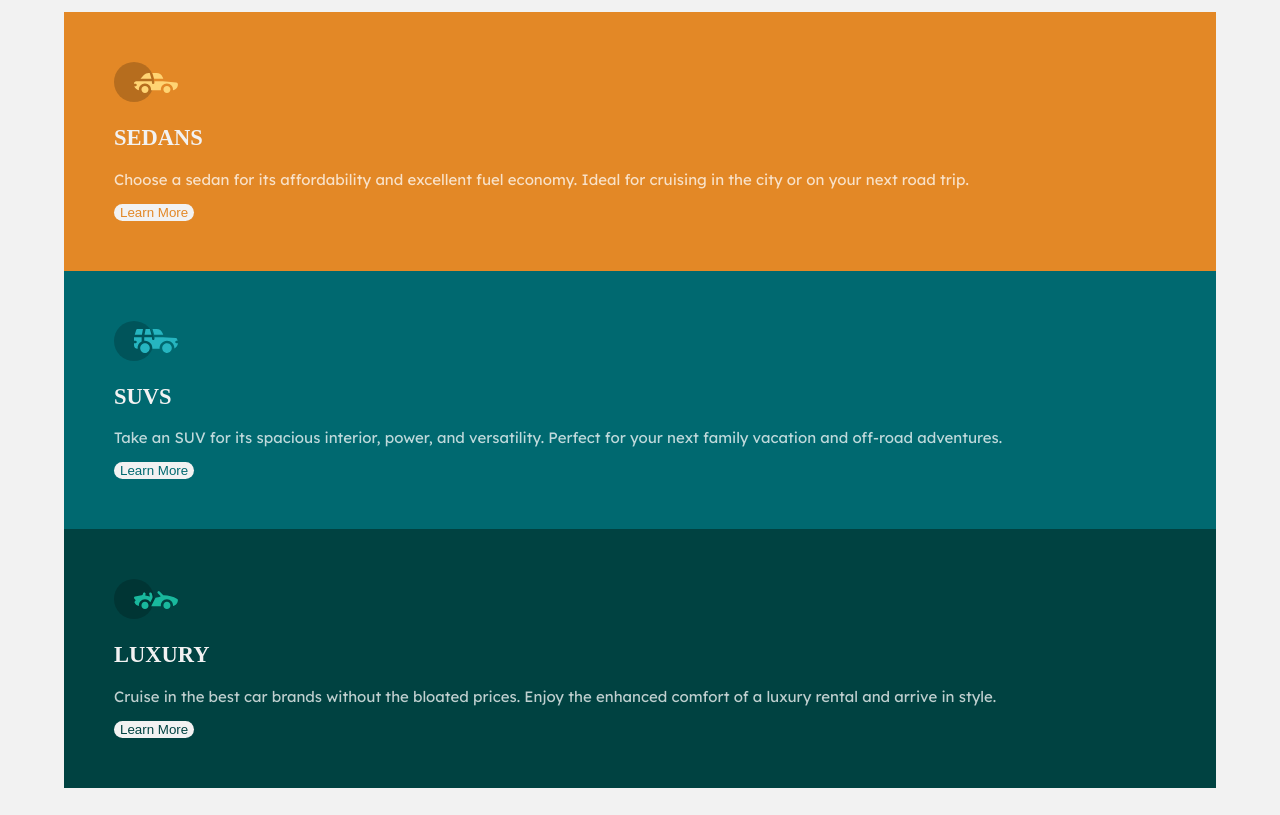
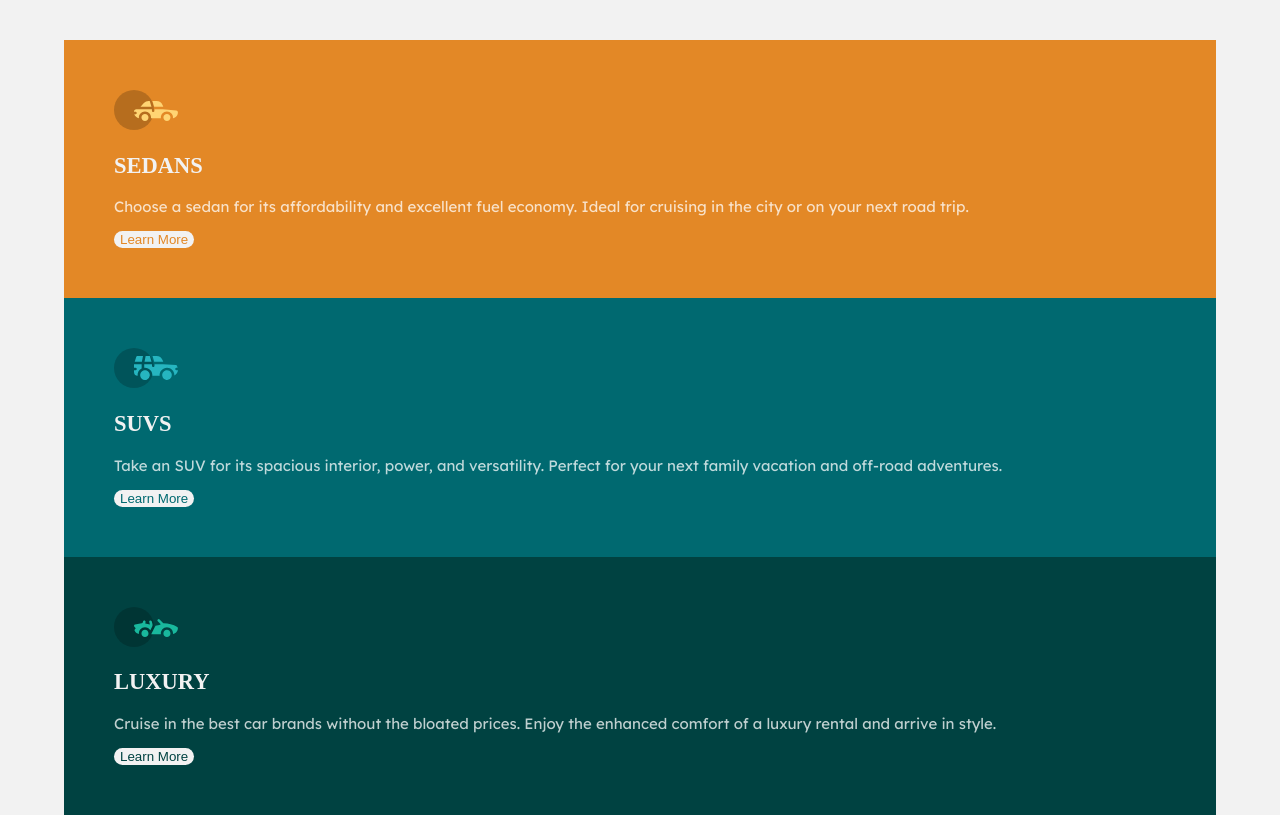
Before and after one commit to h3cat3/3-column-preview-card-component-main, a plain HTML site: page index.html in a window 1280 px wide. Drawn offline with Linux system fonts and the light colour scheme; a web font is replaced by a local one.

Commit message:
Update styles.css

```diff
--- a/styles.css
+++ b/styles.css
@@ -29,10 +29,11 @@ body {
 }
 .card {
     width: 90%;
+    height: 90%;
     border-radius: 10px;
     display: flex;
     flex-direction: column;
-
+    margin: 10px;
     }
 .heading {
     font-family: 'Big Shoulders Display';
```
